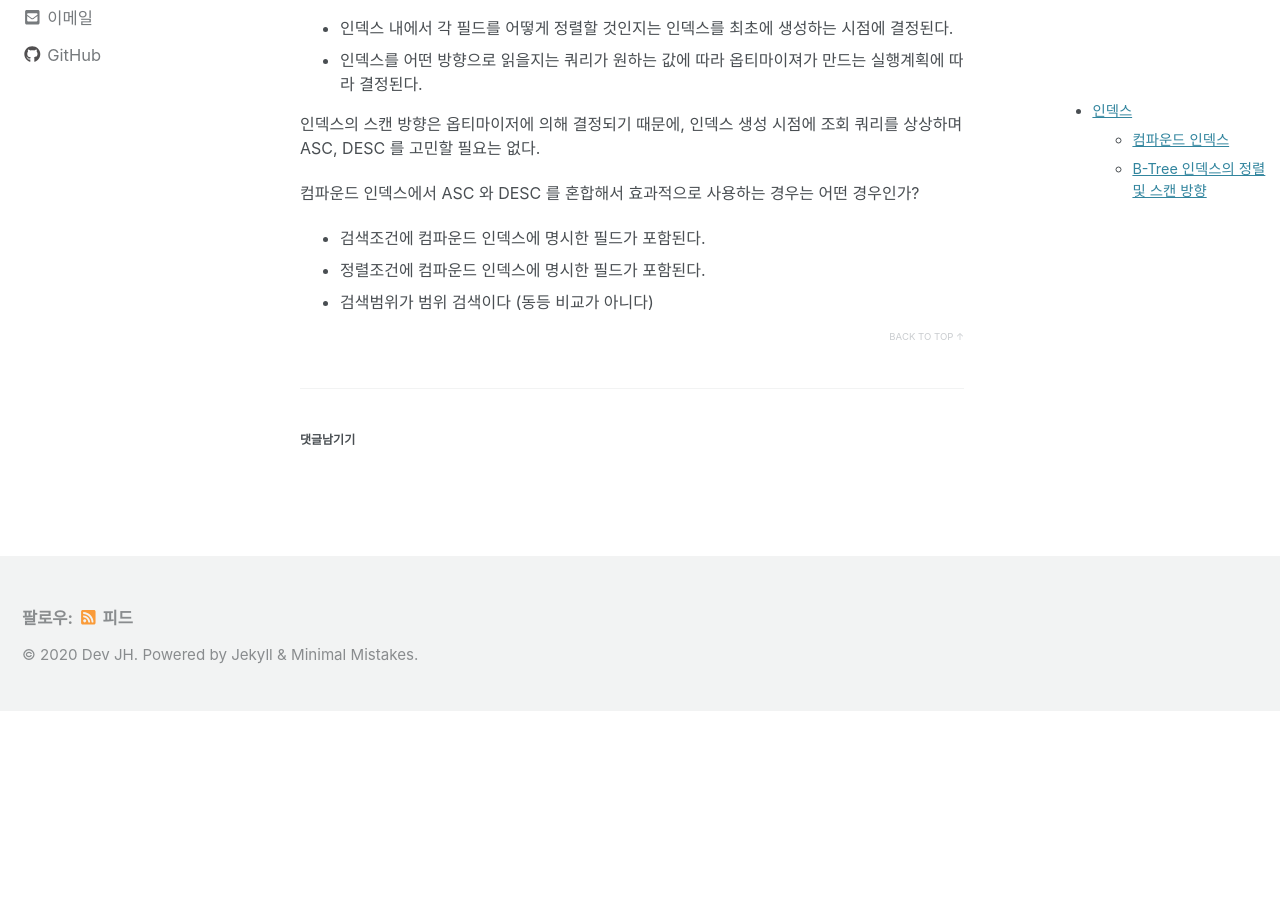
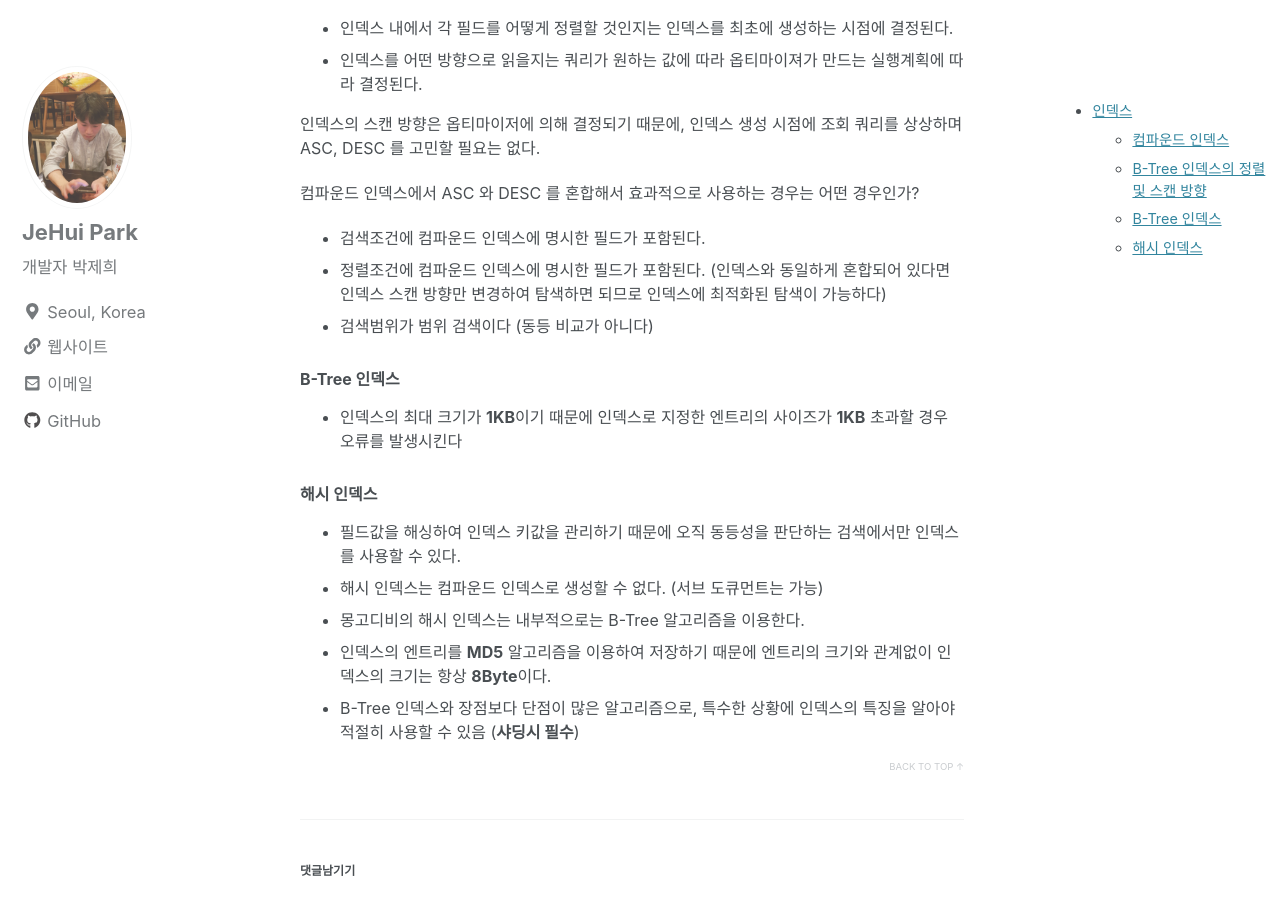
Before and after one commit to JeHuiPark/JeHuiPark.github.io, a Jekyll site: the page built from _posts/2020-08-16-mongo-study.md, in a window 1280 px wide and 900 px high, scrolled down 1581 px. Built offline with Jekyll 4.4.1, drawn with Linux system fonts in a browser that asks for light colours; nearby versions of some CDN libraries; comment, search, counter and statistics services are not loaded; before the commit the page ends 2291 px from its top, so only the background shows below that.

Commit message:
Update 2020-08-16-mongo-study.md

```diff
--- a/_posts/2020-08-16-mongo-study.md
+++ b/_posts/2020-08-16-mongo-study.md
@@ -63,5 +63,16 @@ EX)
 
 컴파운드 인덱스에서 ASC 와 DESC 를 혼합해서 효과적으로 사용하는 경우는 어떤 경우인가?
 - 검색조건에 컴파운드 인덱스에 명시한 필드가 포함된다.
-- 정렬조건에 컴파운드 인덱스에 명시한 필드가 포함된다.
+- 정렬조건에 컴파운드 인덱스에 명시한 필드가 포함된다. (인덱스와 동일하게 혼합되어 있다면 인덱스 스캔 방향만 변경하여 탐색하면 되므로 인덱스에 최적화된 탐색이 가능하다)
 - 검색범위가 범위 검색이다 (동등 비교가 아니다)
+
+### B-Tree 인덱스
+- 인덱스의 최대 크기가 **1KB**이기 때문에 인덱스로 지정한 엔트리의 사이즈가 **1KB** 초과할 경우 오류를 발생시킨다
+
+### 해시 인덱스
+
+- 필드값을 해싱하여 인덱스 키값을 관리하기 때문에 오직 동등성을 판단하는 검색에서만 인덱스를 사용할 수 있다.
+- 해시 인덱스는 컴파운드 인덱스로 생성할 수 없다. (서브 도큐먼트는 가능)
+- 몽고디비의 해시 인덱스는 내부적으로는 B-Tree 알고리즘을 이용한다.
+- 인덱스의 엔트리를 **MD5** 알고리즘을 이용하여 저장하기 때문에 엔트리의 크기와 관계없이 인덱스의 크기는 항상 **8Byte**이다.
+- B-Tree 인덱스와 장점보다 단점이 많은 알고리즘으로, 특수한 상황에 인덱스의 특징을 알아야 적절히 사용할 수 있음 (**샤딩시 필수**)
```
